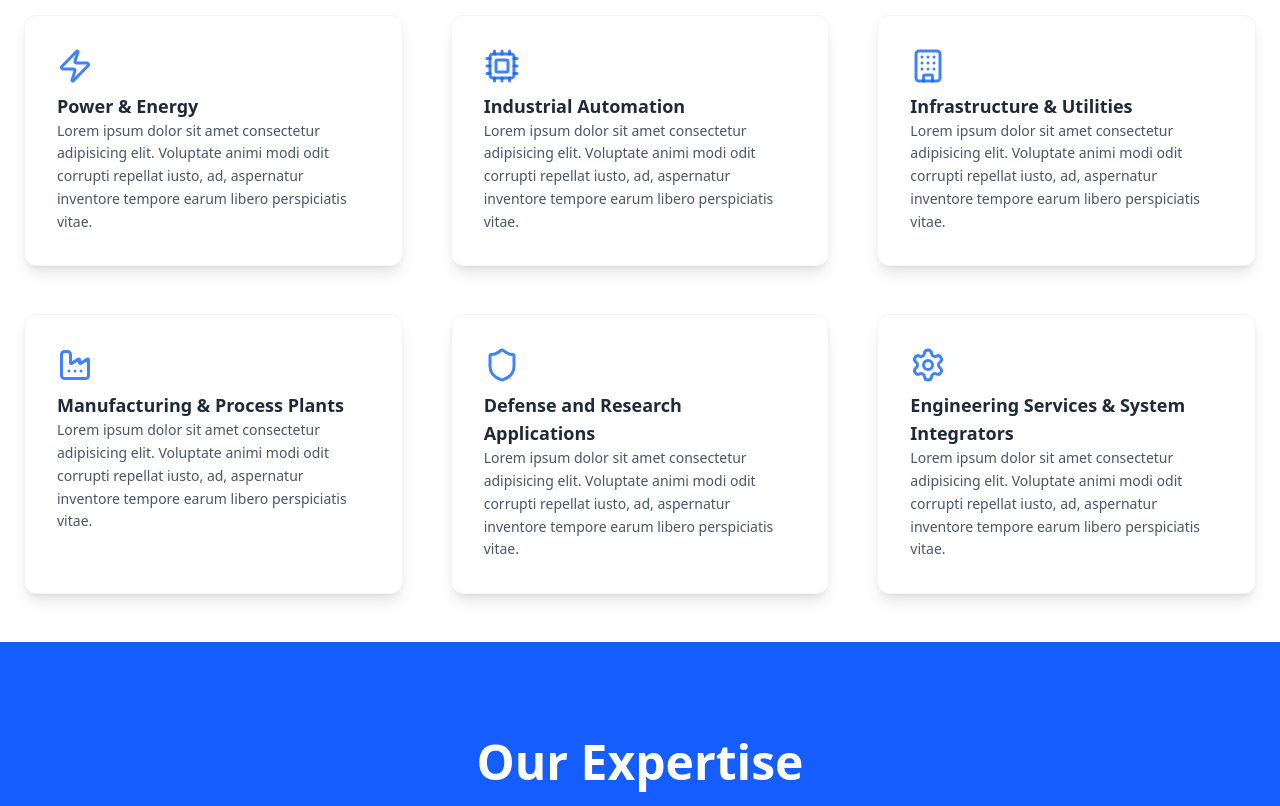
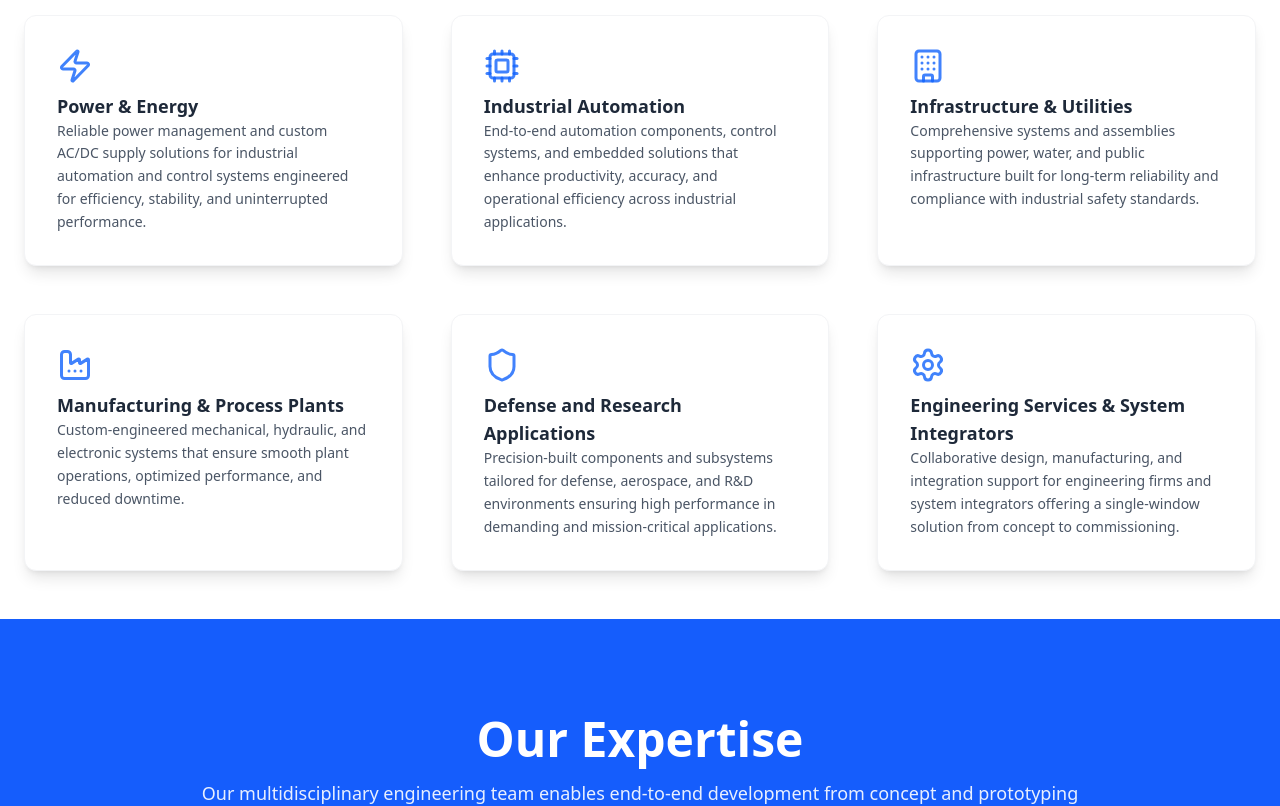
Before and after one commit to Deepanshudks/clone, a React (Vite) app: page / in a window 1280 px wide. Shown: the part 1720-2526 px from the top of the page. Built offline with nearby package versions, Linux system fonts and the light colour scheme.

Commit message:
updated contents

```diff
--- a/src/components/footer/index.tsx
+++ b/src/components/footer/index.tsx
@@ -1,4 +1,6 @@
 import { Button } from "@mui/material";
+import { Mail } from "lucide-react";
+import { Email } from "../../mock/shared";
 
 export default function Footer() {
   return (
@@ -10,6 +12,10 @@ export default function Footer() {
           </h3>
           <p className="text-gray-300 text-sm md:text-base">
             Engineering Precision. Powering Innovation.
+          </p>
+          <p className=" text-sm items-center flex gap-1">
+            <Mail className="h-5 w-5 !text-gray-300" />{" "}
+            <span className="text-gray-300">{Email}</span>
           </p>
         </div>
 
--- a/src/components/hero/index.tsx
+++ b/src/components/hero/index.tsx
@@ -1,6 +1,7 @@
 import heroBackground from "../../assets/hero-background.jpg";
 import { Button } from "@mui/material";
 import { ChevronRight } from "lucide-react";
+import { Email } from "../../mock/shared";
 
 const Hero = () => {
   return (
@@ -24,15 +25,17 @@ const Hero = () => {
           excellence.
         </p>
         <div>
+          <a href={`mailto:${Email}`} className="inline-block no-underline">
             <Button
               variant="contained"
-            className="!rounded-xl !normal-case !px-6 !py-3 !bg-primary  flex items-center gap-2 group"
+              className="!rounded-xl !normal-case !px-6 !py-3 !bg-primary flex items-center gap-2 group hover:!bg-blue-700 transition duration-300"
             >
               Consult Our Experts
-            <span className="inline-block transition-all duration-800 animate-horizontal">
+              <span className="inline-block transition-all duration-800 animate-horizontal group-hover:translate-x-1">
                 <ChevronRight />
               </span>
             </Button>
+          </a>
         </div>
       </div>
     </section>
--- a/src/components/navbar/index.tsx
+++ b/src/components/navbar/index.tsx
@@ -75,7 +75,7 @@ const Navbar: React.FC = () => {
                 <button
                   key={item.label}
                   onClick={() => handleNavClick(item)}
-                  className="py-5 text-sm border-b-2 border-transparent hover:border-primary text-gray-700 hover:text-primary transition-colors"
+                  className="py-5 text-sm cursor-pointer border-b-2 border-transparent hover:border-primary text-gray-700 hover:text-primary transition-colors"
                 >
                   {item.label}
                 </button>
--- a/src/components/services/index.tsx
+++ b/src/components/services/index.tsx
@@ -6,37 +6,37 @@ const achievementData = [
   {
     label: "Power & Energy",
     content:
-      "Lorem ipsum dolor sit amet consectetur adipisicing elit. Voluptate animi modi odit corrupti repellat iusto, ad, aspernatur inventore tempore earum libero perspiciatis vitae.",
+      "Reliable power management and custom AC/DC supply solutions for industrial automation and control systems engineered for efficiency, stability, and uninterrupted performance.",
     icon: <Zap size={36} />,
   },
   {
     label: "Industrial Automation",
     content:
-      "Lorem ipsum dolor sit amet consectetur adipisicing elit. Voluptate animi modi odit corrupti repellat iusto, ad, aspernatur inventore tempore earum libero perspiciatis vitae.",
+      "End-to-end automation components, control systems, and embedded solutions that enhance productivity, accuracy, and operational efficiency across industrial applications.",
     icon: <Cpu size={36} />,
   },
   {
     label: "Infrastructure & Utilities",
     content:
-      "Lorem ipsum dolor sit amet consectetur adipisicing elit. Voluptate animi modi odit corrupti repellat iusto, ad, aspernatur inventore tempore earum libero perspiciatis vitae.",
+      "Comprehensive systems and assemblies supporting power, water, and public infrastructure built for long-term reliability and compliance with industrial safety standards.",
     icon: <Building size={36} />,
   },
   {
     label: "Manufacturing & Process Plants",
     content:
-      "Lorem ipsum dolor sit amet consectetur adipisicing elit. Voluptate animi modi odit corrupti repellat iusto, ad, aspernatur inventore tempore earum libero perspiciatis vitae.",
+      "Custom-engineered mechanical, hydraulic, and electronic systems that ensure smooth plant operations, optimized performance, and reduced downtime.",
     icon: <Factory size={36} />,
   },
   {
     label: "Defense and Research Applications",
     content:
-      "Lorem ipsum dolor sit amet consectetur adipisicing elit. Voluptate animi modi odit corrupti repellat iusto, ad, aspernatur inventore tempore earum libero perspiciatis vitae.",
+      "Precision-built components and subsystems tailored for defense, aerospace, and R&D environments ensuring high performance in demanding and mission-critical applications.",
     icon: <Shield size={36} />,
   },
   {
     label: "Engineering Services & System Integrators",
     content:
-      "Lorem ipsum dolor sit amet consectetur adipisicing elit. Voluptate animi modi odit corrupti repellat iusto, ad, aspernatur inventore tempore earum libero perspiciatis vitae.",
+      "Collaborative design, manufacturing, and integration support for engineering firms and system integrators offering a single-window solution from concept to commissioning.",
     icon: <Settings size={36} />,
   },
 ];
--- a/src/components/whyChooseUs/index.tsx
+++ b/src/components/whyChooseUs/index.tsx
@@ -63,9 +63,7 @@ export default function WhyChooseUs() {
               <h2 className="text-2xl sm:text-3xl font-bold mb-2">
                 Fuel Your Digital-First Idea
               </h2>
-              <p className="text-gray-600 mb-4 sm:mb-6">
-                With 1600+ Transformation Experts
-              </p>
+
               <Button
                 variant="contained"
                 className="bg-blue-500 text-white px-5 py-2 sm:px-6 sm:py-3  rounded-md font-semibold"
--- /dev/null
+++ b/src/mock/shared.ts
@@ -0,0 +1 @@
+export const Email = "Precisioncoretechsolutions@gmail.com";
```
Lines whose indentation alone changed are shown as unchanged.
